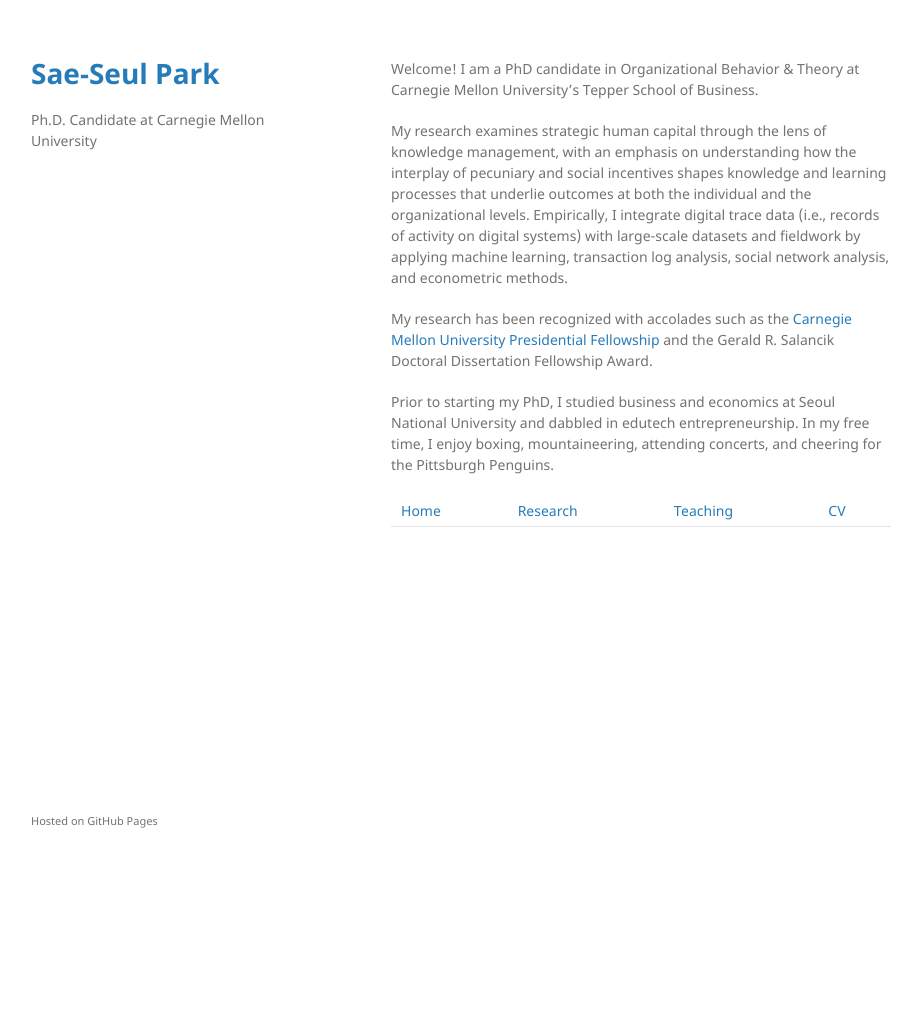
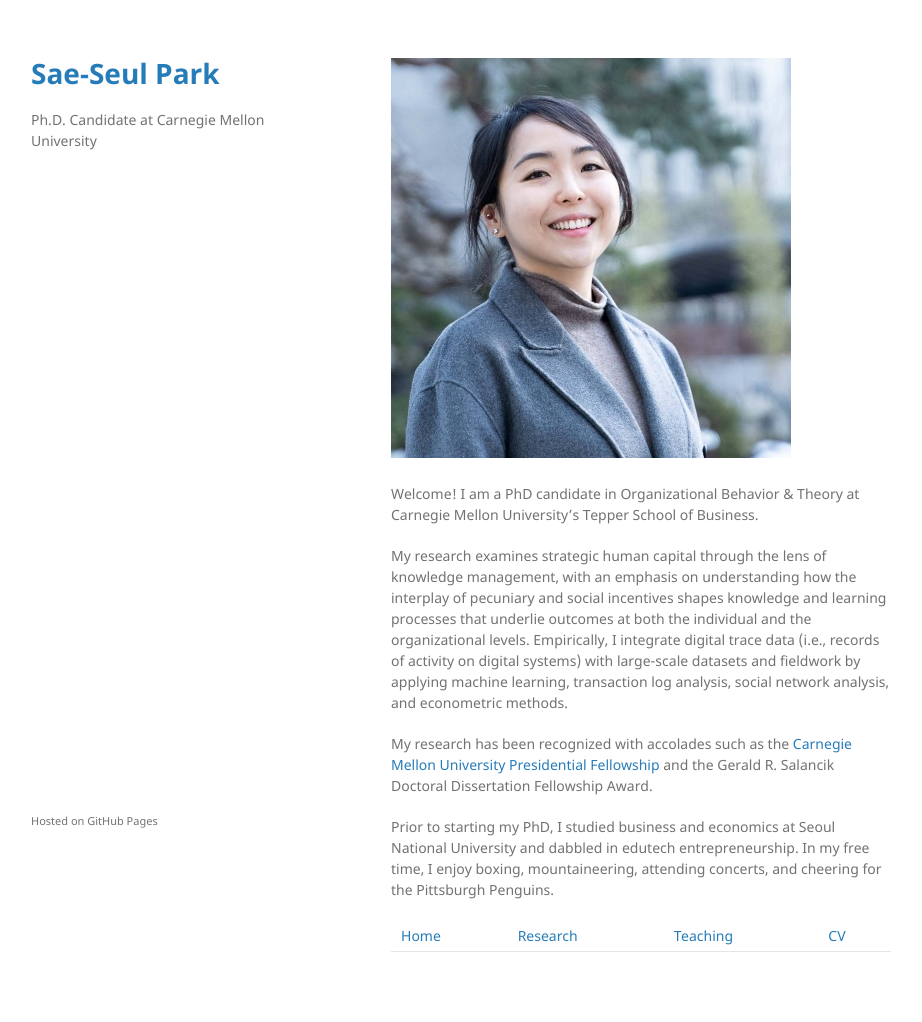
Before and after one commit to saepark/saepark.github.io, a Jekyll site: the page built from index.md, in a window 1280 px wide. Shown: the whole page, without its empty margins (179-1101 px from the left). Built offline with Jekyll 4.4.1, drawn with Linux system fonts in a browser that asks for light colours; our own code applies the rules of GitHub Pages for plain Markdown files; before the commit the page ends 900 px from its top, so only the background shows below that.

Commit message:
Update index.md

```diff
--- a/index.md
+++ b/index.md
@@ -1,3 +1,5 @@
+![Sae-Seul Park](saeseulpark.jpg)
+
 Welcome! I am a PhD candidate in Organizational Behavior & Theory at Carnegie Mellon University's Tepper School of Business.
 
 My research examines strategic human capital through the lens of knowledge management, with an emphasis on understanding how the interplay of pecuniary and social incentives shapes knowledge and learning processes that underlie outcomes at both the individual and the organizational levels. Empirically, I integrate digital trace data (i.e., records of activity on digital systems) with large-scale datasets and fieldwork by applying machine learning, transaction log analysis, social network analysis, and econometric methods.
```
